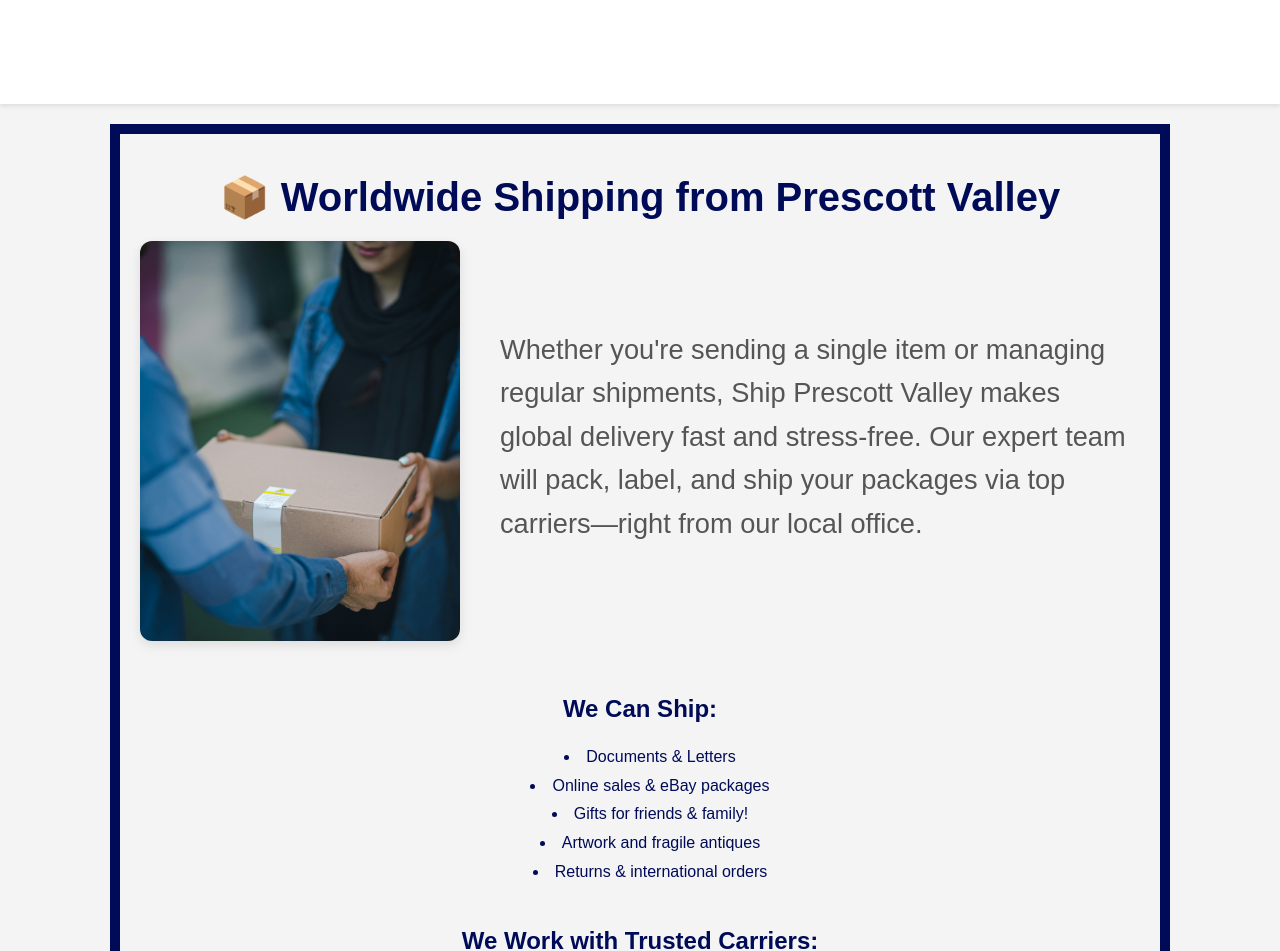
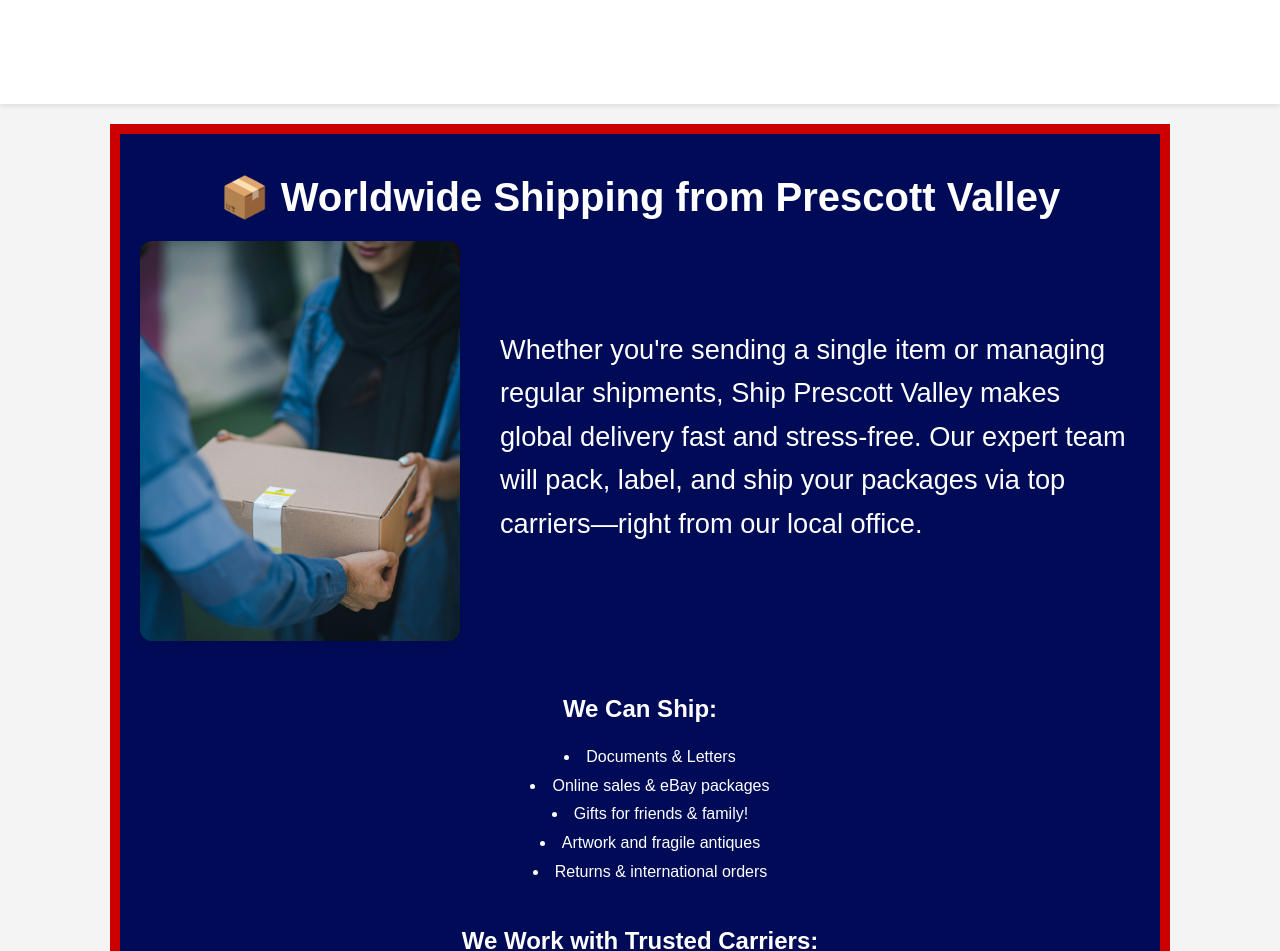
Before and after one commit to sarahpickering/ship-prescott-valley, a React (Create React App) app: page /shipping in a window 1280 px wide. Shown: the part 166-1117 px from the top of the page. Built offline with nearby package versions, Linux system fonts and the light colour scheme.

Commit message:
update stylying to match

```diff
--- a/src/Components/WorldwideShipping.js
+++ b/src/Components/WorldwideShipping.js
@@ -6,14 +6,15 @@
   max-width: 1000px;
   margin: auto;
   padding: 40px 20px;
-  border: 10px solid #000b58;
+  border: 10px solid #cc0000;
+  background-color: #000b58;
 `;
 
 const Title = styled.h1`
   font-size: 2.5rem;
   text-align: center;
   margin-bottom: 20px;
-  color: #000b58;
+  color: #fff;
 `;
 
 const HeroSection = styled.div`
@@ -42,7 +43,7 @@
   flex: 2;
   min-width: 300px;
   font-size: 1.7rem;
-  color: #555;
+  color: #fff;
   margin-bottom: 40px;
   line-height: 1.6;
 `;
@@ -50,14 +51,14 @@
 const Section = styled.div`
   margin-bottom: 40px;
   text-align: center;
-  color: #000b58;
+  color: #fff;
 `;
 
 const List = styled.ul`
   list-style-position: inside;
   padding-left: 20px;
   line-height: 1.8;
-  color: #000b58;
+  color: #fff;
 `;
 
 const CTA = styled.div`
```
